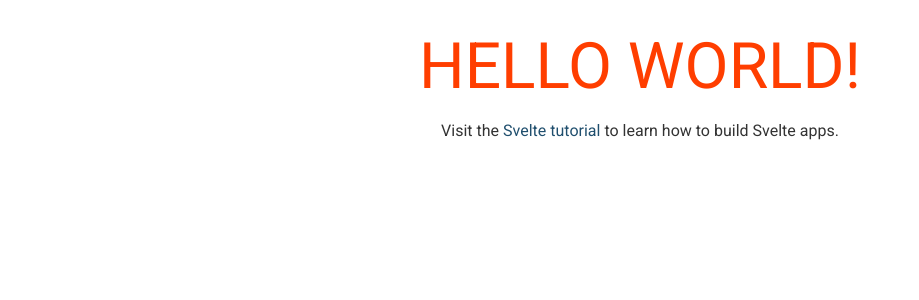
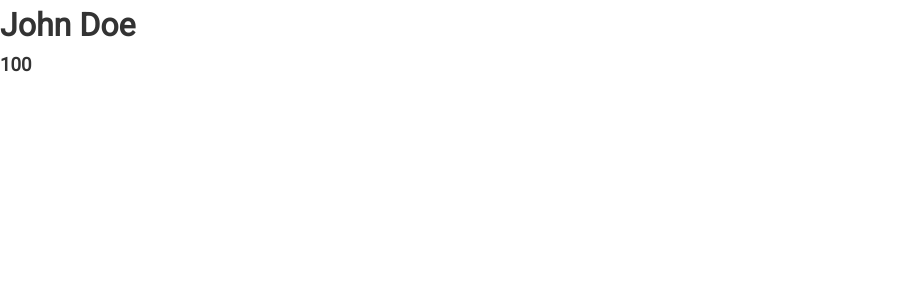
Before and after one commit to jatanassian/svelte-scoreboard, a Svelte app: page / in a window 1280 px wide. Shown: the top 300 px of the page, without its empty margins (0-919 px from the left). Built offline with nearby package versions, Linux system fonts and the light colour scheme.

Commit message:
cleanup the boilerplate

```diff
--- a/src/App.svelte
+++ b/src/App.svelte
@@ -1,30 +1,7 @@
 <script>
-	export let name;
+  let name = "John Doe";
+  let points = 100;
 </script>
 
-<main>
-	<h1>Hello {name}!</h1>
-	<p>Visit the <a href="https://svelte.dev/tutorial">Svelte tutorial</a> to learn how to build Svelte apps.</p>
-</main>
-
-<style>
-	main {
-		text-align: center;
-		padding: 1em;
-		max-width: 240px;
-		margin: 0 auto;
-	}
-
-	h1 {
-		color: #ff3e00;
-		text-transform: uppercase;
-		font-size: 4em;
-		font-weight: 100;
-	}
-
-	@media (min-width: 640px) {
-		main {
-			max-width: none;
-		}
-	}
-</style>
+<h1>{name}</h1>
+<h3>{points}</h3>
--- a/src/main.js
+++ b/src/main.js
@@ -1,10 +1,8 @@
 import App from './App.svelte';
 
 const app = new App({
-	target: document.body,
-	props: {
-		name: 'world'
-	}
+  target: document.body,
+  props: {},
 });
 
 export default app;
```
